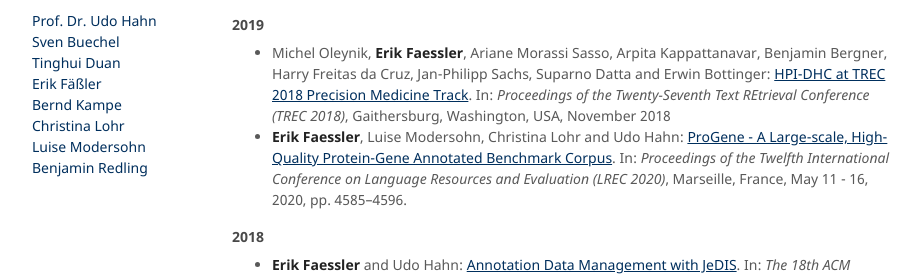
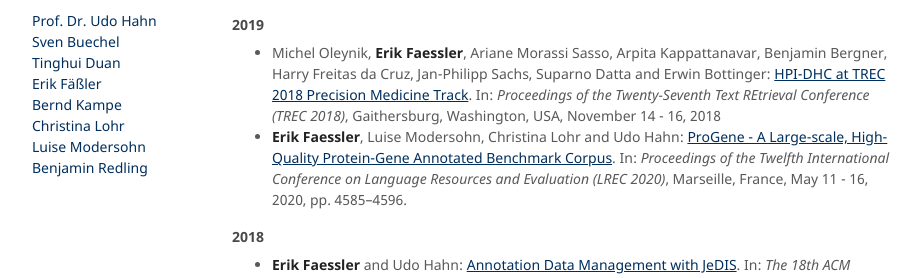
Before and after one commit to JULIELab/JULIELab.github.io, a Jekyll site: the page built from Staff/Faessler/publication.md, in a window 1280 px wide and 900 px high, scrolled down 404 px. Shown: the part 154-432 px from the top of the window, without its empty margins (178-1100 px from the left). Built offline with Jekyll 4.4.1, drawn with Linux system fonts in a browser that asks for light colours; our own code applies the rules of GitHub Pages for plain Markdown files.

Commit message:
Small EF publication update

```diff
--- a/Staff/Faessler/publication.md
+++ b/Staff/Faessler/publication.md
@@ -16,7 +16,7 @@ Publications
 * **Erik Faessler**, Michel Oleynik and Udo Hahn: [JULIE Lab & Med Uni Graz @ TREC 2019 Precision Medicine Track](https://trec.nist.gov/pubs/trec28/papers/julie-mug.PM.pdf). In: *Proceedings of the Twenty-Eighth Text REtrieval Conference (TREC 2019)*, Gaithersburg, Washington, USA, November 13 - 15, 2019
 
 #### 2019
-* Michel Oleynik, **Erik Faessler**, Ariane Morassi Sasso, Arpita Kappattanavar, Benjamin Bergner, Harry Freitas da Cruz, Jan-Philipp Sachs, Suparno Datta and Erwin Bottinger: [HPI-DHC at TREC 2018 Precision Medicine Track](https://trec.nist.gov/pubs/trec27/papers/hpi-dhc-PM.pdf). In: *Proceedings of the Twenty-Seventh Text REtrieval Conference (TREC 2018)*, Gaithersburg, Washington, USA, November 2018
+* Michel Oleynik, **Erik Faessler**, Ariane Morassi Sasso, Arpita Kappattanavar, Benjamin Bergner, Harry Freitas da Cruz, Jan-Philipp Sachs, Suparno Datta and Erwin Bottinger: [HPI-DHC at TREC 2018 Precision Medicine Track](https://trec.nist.gov/pubs/trec27/papers/hpi-dhc-PM.pdf). In: *Proceedings of the Twenty-Seventh Text REtrieval Conference (TREC 2018)*, Gaithersburg, Washington, USA, November 14 - 16, 2018
 * **Erik Faessler**, Luise Modersohn, Christina Lohr and Udo Hahn: [ProGene - A Large-scale, High-Quality Protein-Gene Annotated Benchmark Corpus](http://www.lrec-conf.org/proceedings/lrec2020/pdf/2020.lrec-1.564.pdf). In: *Proceedings of the Twelfth International Conference on Language Resources and Evaluation (LREC 2020)*, Marseille, France, May 11 - 16, 2020, pp. 4585–4596.
 
 #### 2018
```
